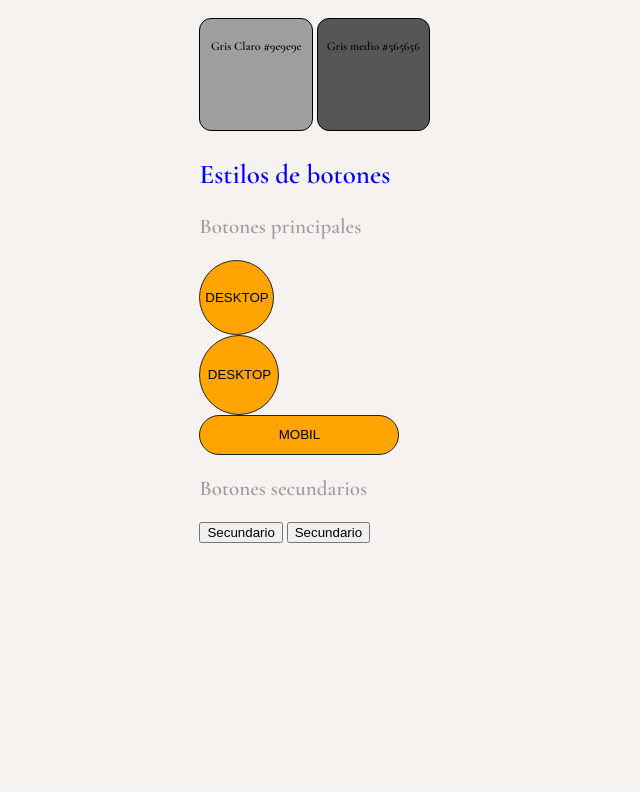
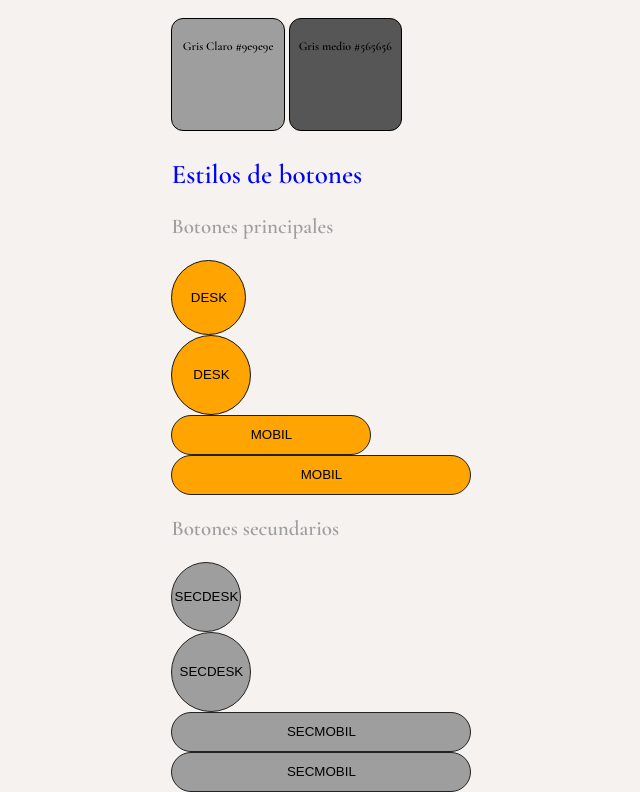
Before and after one commit to andreacasanova1/Palette-proyecto-alpha, a plain HTML site: page index.html in a window 1280 px wide. Shown: the part 736-1528 px from the top of the page, without its empty margins (210-850 px from the left). Before the commit the page ends 1279 px from the top, so only its background shows below. Drawn offline with nearby package versions, Linux system fonts and the light colour scheme.

Commit message:
botones con hover de diferentes tamaños
botones con hover de diferentes tamaños

```diff
--- a/CSS/style.css
+++ b/CSS/style.css
@@ -103,13 +103,13 @@ html,body {
 }
 
 
- /* botones circulares para mobil y desktop y hover*/
+ /* botones circulares desktop y hover*/
 
 
 .btnpdesktop {
   position: relative;
   background-color: #ffa400;
-  border: 1px solid #222;
+  border: 1px solid #141414;
   border-radius: 50px;
   width: 75px;
   height: 75px;
@@ -125,9 +125,28 @@ html,body {
   color: #141414;
   width: 160px;
   height: 75px;
+}
 
+.btn {
+  position: relative;
+  background-color: #ffa400;
+  border: 1px solid #141414;
+  border-radius: 50px;
+  width: 80px;
+  height: 80px;
+  display: flex;
+  align-items: center;
+  text-transform: uppercase;
+  justify-content: center;
+  flex-wrap: nowrap;
 
  }
+ .btn:hover {
+  width: 200px;
+  height: 80px;
+ }
+
+ /*botones de mobil*/
  .btnpmobil {
   position: relative;
   background-color: #ffa400;
@@ -146,10 +165,27 @@ html,body {
 color: #141414;
 }
 
-
-.btn {
+.btnpmobil2 {
   position: relative;
   background-color: #ffa400;
+  border: 1px solid #222;
+  border-radius: 40px;
+  width: 300px;
+  height: 40px;
+  display: flex;
+  align-items: center;
+  text-transform: uppercase;
+  justify-content: center;
+  flex-wrap: nowrap;
+}
+.btnpmobil2:hover {
+background-color: #9e9e9e;
+color: #141414;
+}
+  /*botones de desktop*/
+.btn2desktop2 {
+  position: relative;
+  background-color: #9e9e9e;
   border: 1px solid #222;
   border-radius: 50px;
   width: 80px;
@@ -159,9 +195,67 @@ html,body {
   text-transform: uppercase;
   justify-content: center;
   flex-wrap: nowrap;
+}
 
+.btn2desktop2:hover {
+  background-color: #ffffff;
+  color: #141414;
+  width: 100px;
+  height: 80px;
 }
- .btn:hover {
-  width: 200px;
-  height: 75px;
+.btn2desktop {
+  position: relative;
+  background-color: #9e9e9e;
+  border: 1px solid #222;
+  border-radius: 50px;
+  width: 70px;
+  height: 70px;
+  display: flex;
+  align-items: center;
+  text-transform: uppercase;
+  justify-content: center;
+  flex-wrap: nowrap;
 }
+
+.btn2desktop:hover {
+  background-color: #ffffff;
+  color: #141414;
+  width: 70px;
+  height: 70px;
+}
+
+/*botones de mobil*/
+.btn2mobil {
+  position: relative;
+  background-color: #9e9e9e;
+  border: 1px solid #222;
+  border-radius: 40px;
+  width: 300px;
+  height: 40px;
+  display: flex;
+  align-items: center;
+  text-transform: uppercase;
+  justify-content: center;
+  flex-wrap: nowrap;
+}
+.btn2mobil:hover {
+background-color: #565656;
+color: #141414;
+}
+.btn2mobil2 {
+  position: relative;
+  background-color: #9e9e9e;
+  border: 1px solid #222;
+  border-radius: 40px;
+  width: 300px;
+  height: 40px;
+  display: flex;
+  align-items: center;
+  text-transform: uppercase;
+  justify-content: center;
+  flex-wrap: nowrap;
+}
+.btn2mobil2:hover {
+background-color: #565656;
+color: #141414;
+}
--- a/index.html
+++ b/index.html
@@ -15,7 +15,7 @@
 <body>
 
     <main>
-        <h1>Guía de estilos</h1>
+        <h1>Guía de estilos ANDREA CASANOVA</h1>
             <!-- esta es la primera sección-->
         <section class="encabezados">
             <h2 class="titulo2">Tipografía de encabezados</h2>
@@ -74,16 +74,21 @@
             <h3 class="titulo3">Botones principales</h3>
 
             <!-- Botones de escritorio-->
-            <button class="btnpdesktop">Desktop</button>
-            <button class="btn">Desktop</button>
+            <button class="btnpdesktop">Desk</button>
+            <button class="btn">Desk</button>
 
             <!-- Botones de mobil-->
             <button class="btnpmobil">Mobil</button>
+            <button class="btnpmobil2">Mobil</button>
 
 
             <h3 class="titulo3">Botones secundarios</h3>
-            <button class="btn2desktop">Secundario</button>
-            <button class="btn2mobil">Secundario</button>
+            <!-- Botones de escritorio-->
+            <button class="btn2desktop">SecDesk</button>
+            <button class="btn2desktop2">SecDesk</button>
+            <!-- Botones de mobil-->
+            <button class="btn2mobil">SecMobil</button>
+            <button class="btn2mobil2">SecMobil</button>
 
         </section>
 
```
Lines whose indentation alone changed are shown as unchanged.
